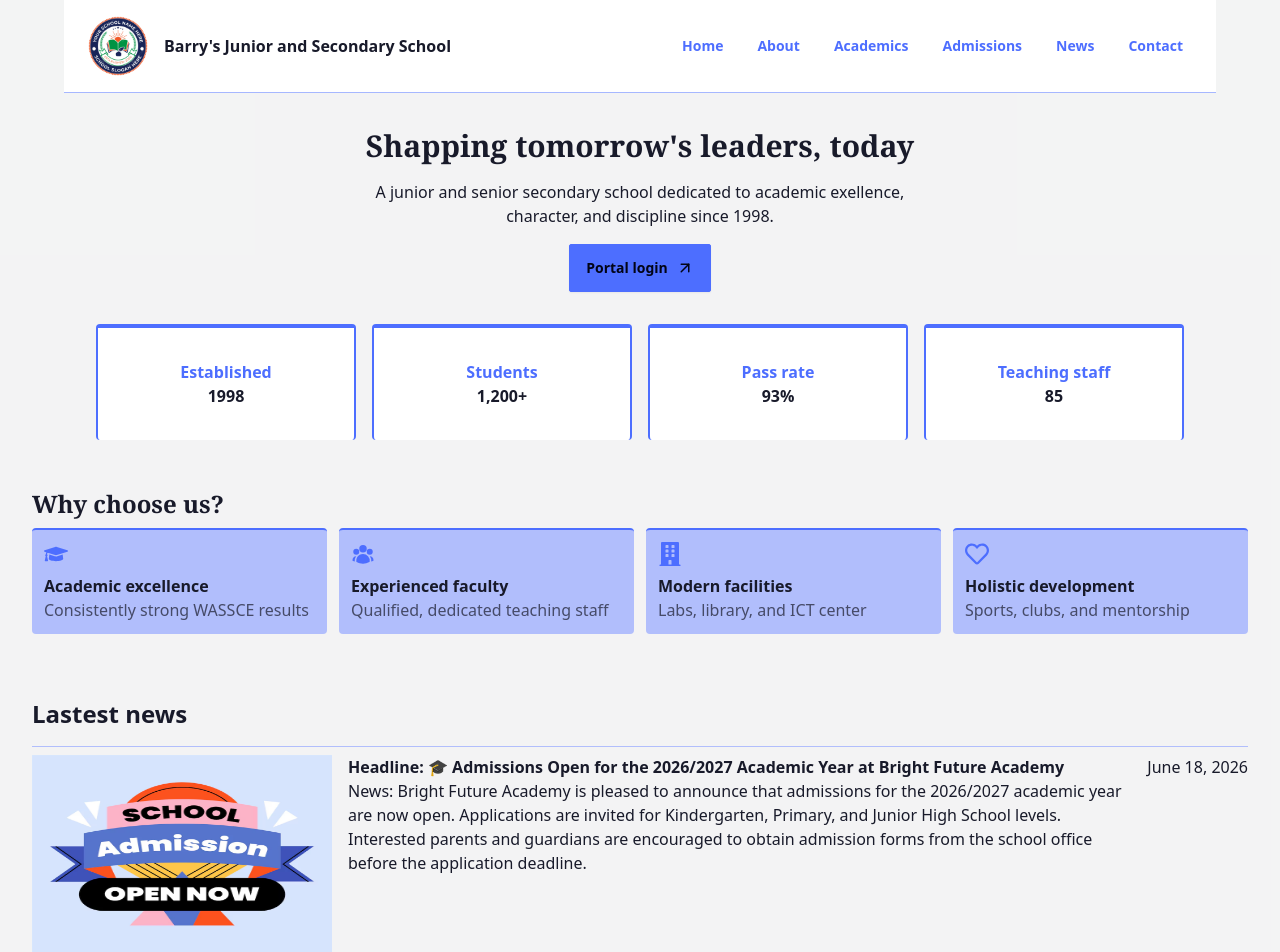
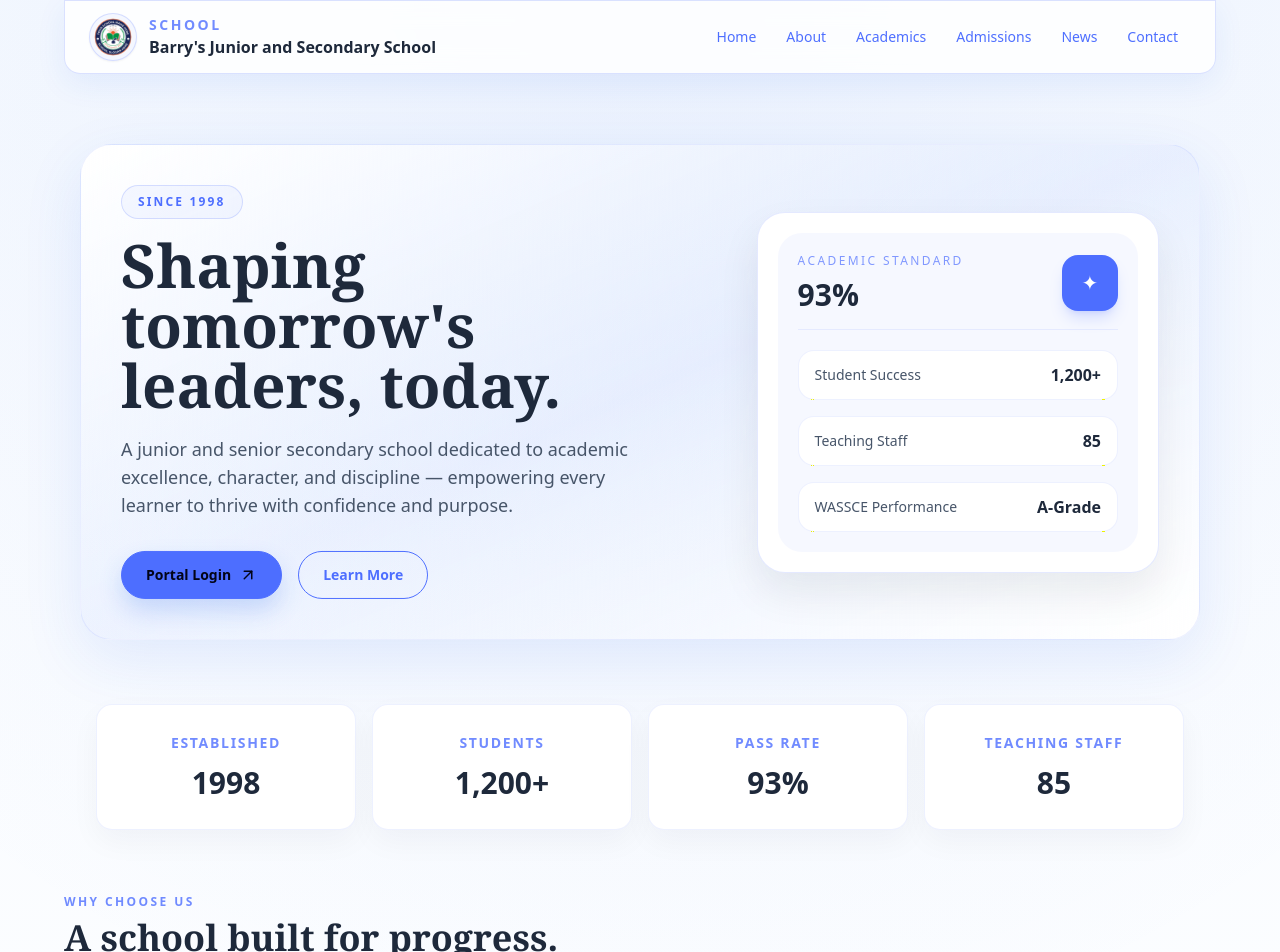
Before and after one commit to barrymomodouwurrie-165/school-management-system, a React app in the folder Frondend/: page / in a window 1280 px wide. Shown: the top 952 px of the page. Built offline with nearby package versions, Linux system fonts and the light colour scheme; the HTML template or start-up script is replaced by a standard one.

Commit message:
Changed the styles of the landing page to a more attractive display

```diff
--- a/Frondend/src/App.css
+++ b/Frondend/src/App.css
@@ -0,0 +1,36 @@
+@keyframes fadeUp {
+  from {
+    opacity: 0;
+    transform: translateY(18px);
+  }
+  to {
+    opacity: 1;
+    transform: translateY(0);
+  }
+}
+
+@keyframes softFloat {
+  0%,
+  100% {
+    transform: translateY(0px);
+  }
+  50% {
+    transform: translateY(-8px);
+  }
+}
+
+.hero-animate {
+  animation: fadeUp 0.8s ease-out both;
+}
+
+.card-animate {
+  animation: fadeUp 0.8s ease-out both;
+}
+
+.card-animate:nth-child(odd) {
+  animation-delay: 0.1s;
+}
+
+.hero-animate > div {
+  animation: softFloat 6s ease-in-out infinite;
+}
--- a/Frondend/src/components/Header.jsx
+++ b/Frondend/src/components/Header.jsx
@@ -1,22 +1,79 @@
 import { Link } from "react-router";
 import { FiArrowUpRight } from "react-icons/fi";
+
 const Header = () => {
   return (
-    <div className="max-w-2xl mt-[80px] mx-auto p-4 flex flex-col items-center justify-center gap-4">
-      <h1 className="text-3xl font-bold font-serif text-center">
-        Shapping tomorrow's leaders, today
-      </h1>
-      <p className="max-w-[35rem] text-center">
-        A junior and senior secondary school dedicated to academic exellence,
-        character, and discipline since 1998.
-      </p>
-      <div>
-        <Link to="/login" className="btn btn-primary">
-          Portal login
-          <FiArrowUpRight size={18} />
-        </Link>
+    <header className="mx-auto max-w-6xl px-4 pb-8 pt-28 md:pt-32">
+      <div className="hero-animate overflow-hidden rounded-[2rem] border border-primary/10 bg-gradient-to-br from-white via-primary/5 to-white p-6 shadow-[0_20px_60px_rgba(37,99,235,0.10)] md:p-10">
+        <div className="grid items-center gap-8 md:grid-cols-[1.2fr_0.8fr]">
+          <div className="flex flex-col items-center text-center md:items-start md:text-left">
+            <span className="mb-4 inline-flex items-center gap-2 rounded-full border border-primary/20 bg-primary/5 px-4 py-2 text-xs font-semibold uppercase tracking-[0.18em] text-primary">
+              Since 1998
+            </span>
+
+            <h1 className="max-w-xl font-serif text-4xl font-black leading-tight text-slate-800 md:text-5xl lg:text-6xl">
+              Shaping tomorrow's leaders, today.
+            </h1>
+
+            <p className="mt-5 max-w-lg text-base text-slate-600 md:text-lg">
+              A junior and senior secondary school dedicated to academic excellence,
+              character, and discipline — empowering every learner to thrive with
+              confidence and purpose.
+            </p>
+
+            <div className="mt-8 flex flex-wrap items-center justify-center gap-4 md:justify-start">
+              <Link
+                to="/login"
+                className="btn btn-primary rounded-full px-6 shadow-[0_12px_24px_rgba(37,99,235,0.20)] transition-all duration-300 hover:-translate-y-0.5 hover:shadow-[0_18px_28px_rgba(37,99,235,0.25)]"
+              >
+                Portal Login
+                <FiArrowUpRight size={18} />
+              </Link>
+              <Link
+                to="/"
+                className="btn btn-outline btn-primary rounded-full px-6 transition-all duration-300 hover:-translate-y-0.5"
+              >
+                Learn More
+              </Link>
+            </div>
+          </div>
+
+          <div className="card-animate flex items-center justify-center">
+            <div className="relative w-full max-w-md rounded-[1.75rem] border border-primary/15 bg-white p-5 shadow-[0_20px_40px_rgba(15,23,42,0.08)]">
+              <div className="rounded-[1.5rem] bg-primary/5 p-5">
+                <div className="flex items-center justify-between border-b border-primary/10 pb-4">
+                  <div>
+                    <p className="text-xs uppercase tracking-[0.2em] text-primary/70">
+                      Academic Standard
+                    </p>
+                    <h2 className="mt-2 text-3xl font-bold text-slate-800">93%</h2>
+                  </div>
+                  <div className="flex h-14 w-14 items-center justify-center rounded-2xl bg-primary text-xl text-white shadow-lg shadow-primary/20">
+                    ✦
+                  </div>
+                </div>
+
+                <div className="mt-5 space-y-4">
+                  {[
+                    { label: "Student Success", value: "1,200+" },
+                    { label: "Teaching Staff", value: "85" },
+                    { label: "WASSCE Performance", value: "A-Grade" },
+                  ].map((item) => (
+                    <div
+                      key={item.label}
+                      className="flex items-center justify-between rounded-2xl border border-primary/10 bg-white px-4 py-3"
+                    >
+                      <span className="text-sm text-slate-600">{item.label}</span>
+                      <span className="font-bold text-slate-800">{item.value}</span>
+                    </div>
+                  ))}
+                </div>
+              </div>
+            </div>
+          </div>
+        </div>
       </div>
-    </div>
+    </header>
   );
 };
 
--- a/Frondend/src/components/Mainboday.jsx
+++ b/Frondend/src/components/Mainboday.jsx
@@ -3,43 +3,56 @@ import { HiUserGroup } from "react-icons/hi2";
 
 const Mainboday = () => {
   return (
-    <div className="w-full px-8 py-4">
-      <div className="py-4">
-        <h1 className="text-2xl font-bold font-serif mb-2">Why choose us?</h1>
-        <div className="grid grid-cols-2 gap-3 md:grid-cols-4 justify-between">
-          <div className="card bg-primary/40 p-3 border-primary border-t-2">
-            <FaGraduationCap size={24} className="text-primary mb-2" />
-            <h2 className="font-bold">Academic excellence</h2>
-            <span className="text-base-content/70">
-              Consistently strong WASSCE results
-            </span>
-          </div>
-          <div className="card bg-primary/40 p-3 border-primary border-t-2">
-            <HiUserGroup size={24} className="text-primary mb-2" />
-            <h2 className="font-bold">Experienced faculty</h2>
-            <span className="text-base-content/70">
-              Qualified, dedicated teaching staff
-            </span>
-          </div>
-          <div className="card bg-primary/40 p-3 border-primary border-t-2">
-            <FaBuilding size={24} className="text-primary mb-2" />
-            <h2 className="font-bold">Modern facilities</h2>
-            <span className="text-base-content/70">
-              Labs, library, and ICT center
-            </span>
-          </div>
-          <div className="card bg-primary/40 p-3 border-primary border-t-2">
-            <FaRegHeart size={24} className="text-primary mb-2" />
-            <h2 className="font-bold">Holistic development</h2>
-            <span className="text-base-content/70">
-              Sports, clubs, and mentorship
-            </span>
+    <div className="w-full px-4 py-8 md:px-8">
+      <div className="mx-auto max-w-6xl">
+        <div className="mb-6 flex items-end justify-between gap-4">
+          <div>
+            <p className="text-xs font-semibold uppercase tracking-[0.2em] text-primary/80">
+              Why choose us
+            </p>
+            <h1 className="mt-2 font-serif text-3xl font-bold text-slate-800 md:text-4xl">
+              A school built for progress.
+            </h1>
           </div>
         </div>
+
+        <div className="grid grid-cols-1 gap-4 md:grid-cols-2 xl:grid-cols-4">
+          {[
+            {
+              icon: FaGraduationCap,
+              title: "Academic excellence",
+              text: "Consistently strong WASSCE results",
+            },
+            {
+              icon: HiUserGroup,
+              title: "Experienced faculty",
+              text: "Qualified, dedicated teaching staff",
+            },
+            {
+              icon: FaBuilding,
+              title: "Modern facilities",
+              text: "Labs, library, and ICT center",
+            },
+            {
+              icon: FaRegHeart,
+              title: "Holistic development",
+              text: "Sports, clubs, and mentorship",
+            },
+          ].map((item, index) => (
+            <div
+              key={item.title}
+              className="card-animate rounded-[1.5rem] border border-primary/10 bg-primary/5 p-5 shadow-[0_16px_30px_rgba(15,23,42,0.04)] transition-all duration-300 hover:-translate-y-1 hover:bg-primary/10 hover:shadow-[0_24px_40px_rgba(37,99,235,0.12)]"
+              style={{ animationDelay: `${index * 120}ms` }}
+            >
+              <div className="mb-4 flex h-12 w-12 items-center justify-center rounded-2xl bg-white text-primary shadow-sm ring-1 ring-primary/10">
+                <item.icon size={22} />
+              </div>
+              <h2 className="mb-2 text-lg font-bold text-slate-800">{item.title}</h2>
+              <span className="text-sm leading-6 text-slate-600">{item.text}</span>
+            </div>
+          ))}
+        </div>
       </div>
-
-
-
     </div>
   );
 };
--- a/Frondend/src/components/Navbar.jsx
+++ b/Frondend/src/components/Navbar.jsx
@@ -1,22 +1,44 @@
 import { Link } from "react-router";
 import logo from "../assets/logo.jpg";
+
 const Navbar = () => {
   return (
-    <div className="w-full p-4 ">
-      <div className=" fixed top-0 left-0 right-0 z-50 bg-white  max-w-6xl mx-auto py-2 px-4 flex flex-col  md:flex-row justify-between items-center border-b border-primary/50">
-        <div className="flex items-center gap-2">
-          <div className="p-2">
-            <img src={logo} alt="" className="w-[60px] h-[60px] rounded-full" />
+    <div className="w-full px-4 pt-4">
+      <div className="fixed inset-x-0 top-0 z-50">
+        <div className="mx-auto max-w-6xl rounded-b-2xl border border-primary/20 bg-white/85 px-4 py-3 shadow-[0_10px_30px_rgba(37,99,235,0.08)] backdrop-blur-md md:px-6">
+          <div className="flex flex-col justify-between gap-3 md:flex-row md:items-center">
+            <div className="flex items-center gap-3">
+              <div className="flex h-12 w-12 items-center justify-center rounded-full border border-primary/20 bg-primary/5 p-1 shadow-sm">
+                <img src={logo} alt="School logo" className="h-full w-full rounded-full object-cover" />
+              </div>
+              <div>
+                <p className="text-sm font-semibold uppercase tracking-[0.18em] text-primary/80">
+                  School
+                </p>
+                <span className="text-base font-bold text-slate-800">
+                  Barry's Junior and Secondary School
+                </span>
+              </div>
+            </div>
+
+            <nav className="flex flex-wrap items-center justify-center gap-1 text-primary">
+              {[
+                "Home",
+                "About",
+                "Academics",
+                "Admissions",
+                "News",
+                "Contact",
+              ].map((item) => (
+                <Link
+                  key={item}
+                  className="btn btn-ghost btn-sm rounded-full px-3 text-sm font-medium transition-all duration-300 hover:bg-primary/5 hover:shadow-sm"
+                >
+                  {item}
+                </Link>
+              ))}
+            </nav>
           </div>
-          <span className="font-bold">Barry's Junior and Secondary School</span>
-        </div>
-        <div className="flex items-center text-primary">
-          <Link className="btn btn-ghost">Home</Link>
-          <Link className="btn btn-ghost">About</Link>
-          <Link className="btn btn-ghost">Academics</Link>
-          <Link className="btn btn-ghost">Admissions</Link>
-          <Link className="btn btn-ghost">News</Link>
-          <Link className="btn btn-ghost">Contact</Link>
         </div>
       </div>
     </div>
--- a/Frondend/src/components/Statictics.jsx
+++ b/Frondend/src/components/Statictics.jsx
@@ -1,23 +1,26 @@
 const Statictics = () => {
   return (
-    <div className="max-w-6xl mx-auto px-8 py-4">
-      <div className="grid grid-cols-2 gap-4 md:grid-cols-4 items-center justify-between">
-        <div className="card bg-white border-primary border-t-4 border-r-2 border-l-2   p-2 md:p-8 text-center font-bold">
-          <span className="text-primary">Established</span>
-          <span>1998</span>
-        </div>
-        <div className="card bg-white border-primary border-t-4 border-r-2 border-l-2  p-2 md:p-8 text-center font-bold">
-          <span className="text-primary">Students</span>
-          <span>1,200+</span>
-        </div>
-        <div className="card bg-white border-primary border-t-4 border-r-2 border-l-2  p-2 md:p-8 text-center font-bold">
-          <span className="text-primary">Pass rate</span>
-          <span>93%</span>
-        </div>
-        <div className="card bg-white border-primary border-t-4 border-r-2 border-l-2 p-2 md:p-8 text-center font-bold">
-          <span className="text-primary">Teaching staff</span>
-          <span>85</span>
-        </div>
+    <div className="max-w-6xl mx-auto px-4 py-8 md:px-8">
+      <div className="grid grid-cols-2 gap-4 md:grid-cols-4">
+        {[
+          { label: "Established", value: "1998" },
+          { label: "Students", value: "1,200+" },
+          { label: "Pass rate", value: "93%" },
+          { label: "Teaching staff", value: "85" },
+        ].map((item, index) => (
+          <div
+            key={item.label}
+            className="card-animate rounded-2xl border border-primary/10 bg-white p-4 text-center shadow-[0_12px_30px_rgba(15,23,42,0.04)] transition-all duration-300 hover:-translate-y-1 hover:shadow-[0_18px_40px_rgba(37,99,235,0.10)] md:p-7"
+            style={{ animationDelay: `${index * 120}ms` }}
+          >
+            <span className="block text-sm font-semibold uppercase tracking-[0.12em] text-primary/80">
+              {item.label}
+            </span>
+            <span className="mt-3 block text-2xl font-black text-slate-800 md:text-3xl">
+              {item.value}
+            </span>
+          </div>
+        ))}
       </div>
     </div>
   );
--- a/Frondend/src/pages/LandingPage.jsx
+++ b/Frondend/src/pages/LandingPage.jsx
@@ -5,9 +5,9 @@ import Mainboday from "../components/Mainboday";
 import LatestNews from "../components/LatestNews";
 import Footer from "../components/Footer";
 
-const LandingPage = ({latestNews, setLatestNews}) => {
+const LandingPage = ({ latestNews, setLatestNews }) => {
   return (
-    <div className="min-h-screen">
+    <div className="min-h-screen bg-[radial-gradient(circle_at_top,_rgba(37,99,235,0.07),_transparent_45%),linear-gradient(to_bottom,_#f8fbff,_#ffffff)]">
       <Navbar />
       <Header />
       <Statictics />
```
